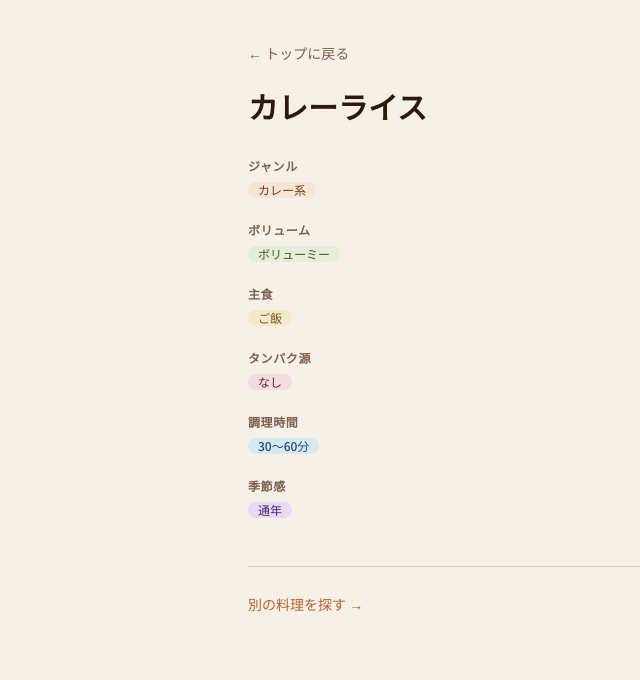
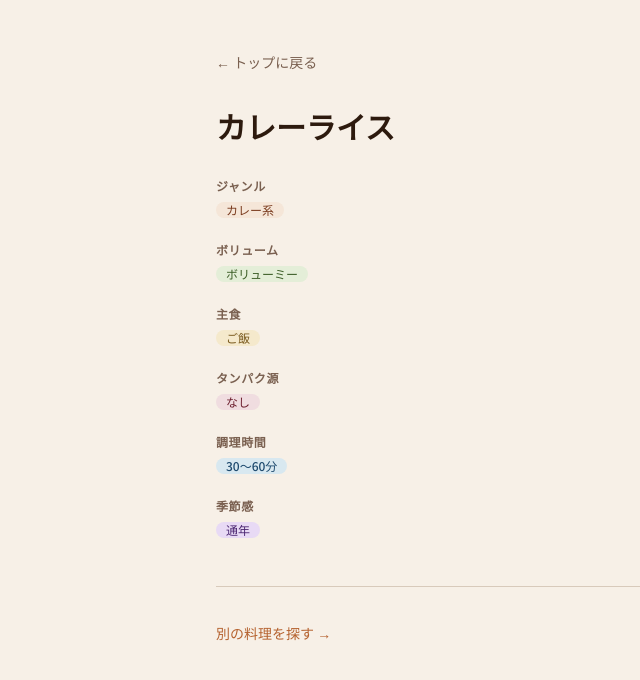
Before and after one commit to y-arai58/rec-recipe, a Next.js app: page /dishes/dish-001 in a window 1280 px wide. Shown: the top 680 px of the page, without its empty margins (188-828 px from the left). Built offline with nearby package versions, Linux system fonts and the light colour scheme.

Commit message:
feat(TASK-009): fix tap targets (min-h-44px) and widen layout to max-w-lg

```diff
--- a/src/app/dishes/[id]/page.tsx
+++ b/src/app/dishes/[id]/page.tsx
@@ -45,11 +45,11 @@ export default async function DishDetailPage({ params }: { params: Promise<{ id:
   ) as Record<TagCategory, typeof dish.tags>
 
   return (
-    <main className="mx-auto min-h-screen max-w-md px-5 py-10">
+    <main className="mx-auto min-h-screen max-w-lg px-5 py-10">
       {/* 戻るリンク */}
       <Link
         href="/"
-        className="inline-flex items-center gap-1 text-sm text-muted-foreground hover:text-foreground"
+        className="inline-flex min-h-[44px] items-center gap-1 text-sm text-muted-foreground hover:text-foreground"
       >
         ← トップに戻る
       </Link>
@@ -79,7 +79,10 @@ export default async function DishDetailPage({ params }: { params: Promise<{ id:
 
       {/* フッターアクション */}
       <div className="mt-12 border-t border-border pt-6">
-        <Link href="/" className="text-sm font-medium text-primary hover:underline">
+        <Link
+          href="/"
+          className="inline-flex min-h-[44px] items-center text-sm font-medium text-primary hover:underline"
+        >
           別の料理を探す →
         </Link>
       </div>
--- a/src/app/page.tsx
+++ b/src/app/page.tsx
@@ -3,7 +3,7 @@ import { QuestionFlow } from "@/features/recommend/components/QuestionFlow"
 
 export default function Home() {
   return (
-    <main className="mx-auto min-h-screen max-w-md px-5 py-10">
+    <main className="mx-auto min-h-screen max-w-lg px-5 py-10">
       {/* ヘッダー */}
       <header className="mb-10">
         <p className="text-xs font-medium uppercase tracking-widest text-muted-foreground">
--- a/src/features/recommend/components/QuestionFlow.tsx
+++ b/src/features/recommend/components/QuestionFlow.tsx
@@ -56,7 +56,7 @@ export function QuestionFlow({ questions }: Props) {
           <button
             type="button"
             onClick={handleReset}
-            className="text-sm text-muted-foreground underline-offset-2 hover:text-foreground hover:underline"
+            className="min-h-[44px] px-3 text-sm text-muted-foreground underline-offset-2 hover:text-foreground hover:underline"
           >
             もう一度
           </button>
```
